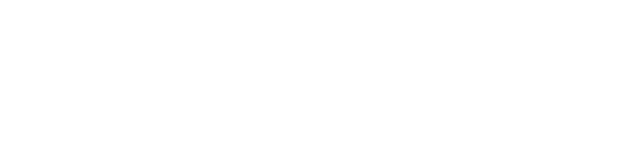
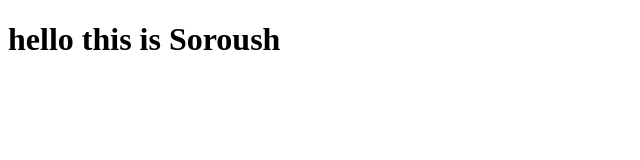
Before and after one commit to soroush721375/Test_Project, a plain HTML site: page index.html in a window 1280 px wide. Shown: the whole page, without its empty margins (0-640 px from the left). Drawn offline with Linux system fonts and the light colour scheme.

Commit message:
h1 tag added

```diff
--- a/index.html
+++ b/index.html
@@ -6,6 +6,6 @@
     <title>Document</title>
 </head>
 <body>
-
+    <h1>hello this is Soroush</h1>
 </body>
 </html>
```
